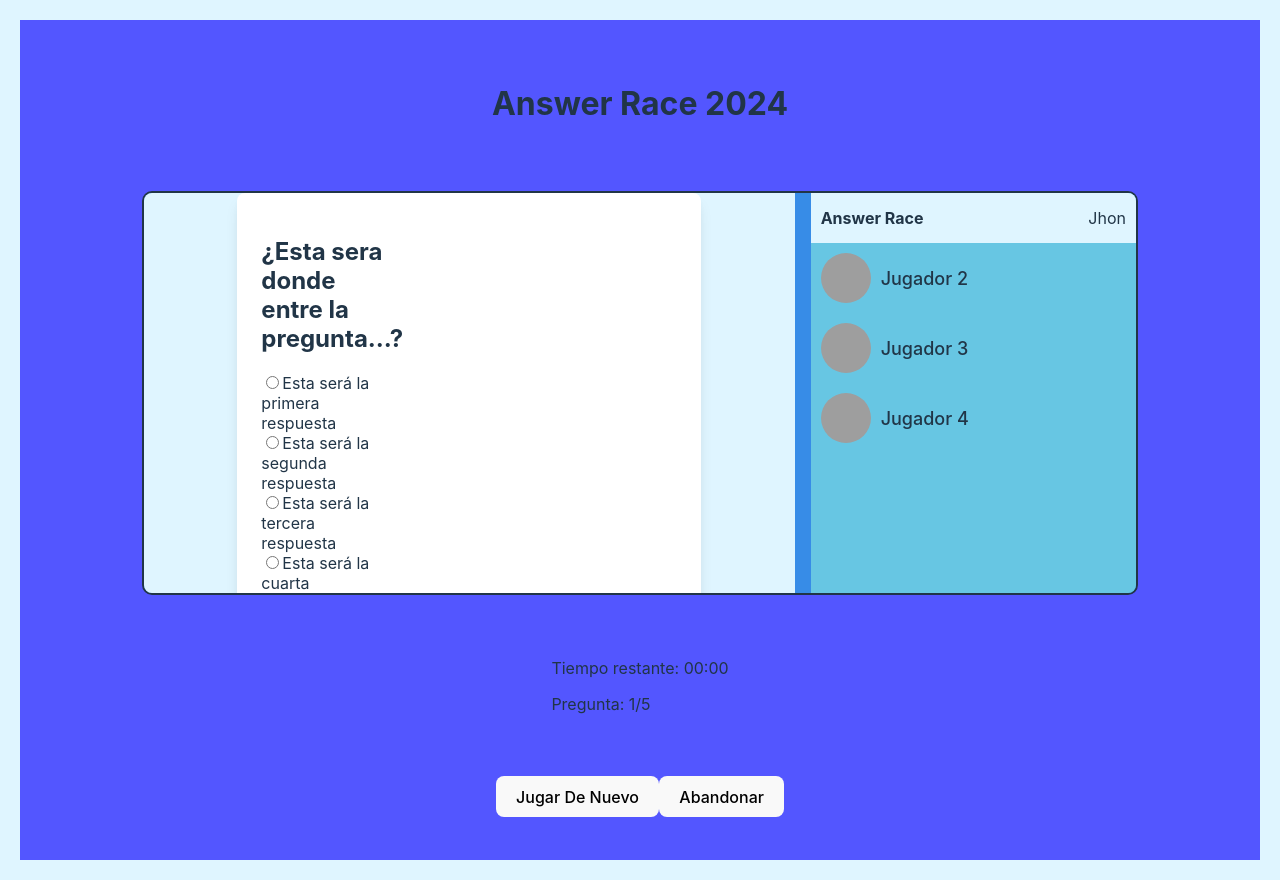
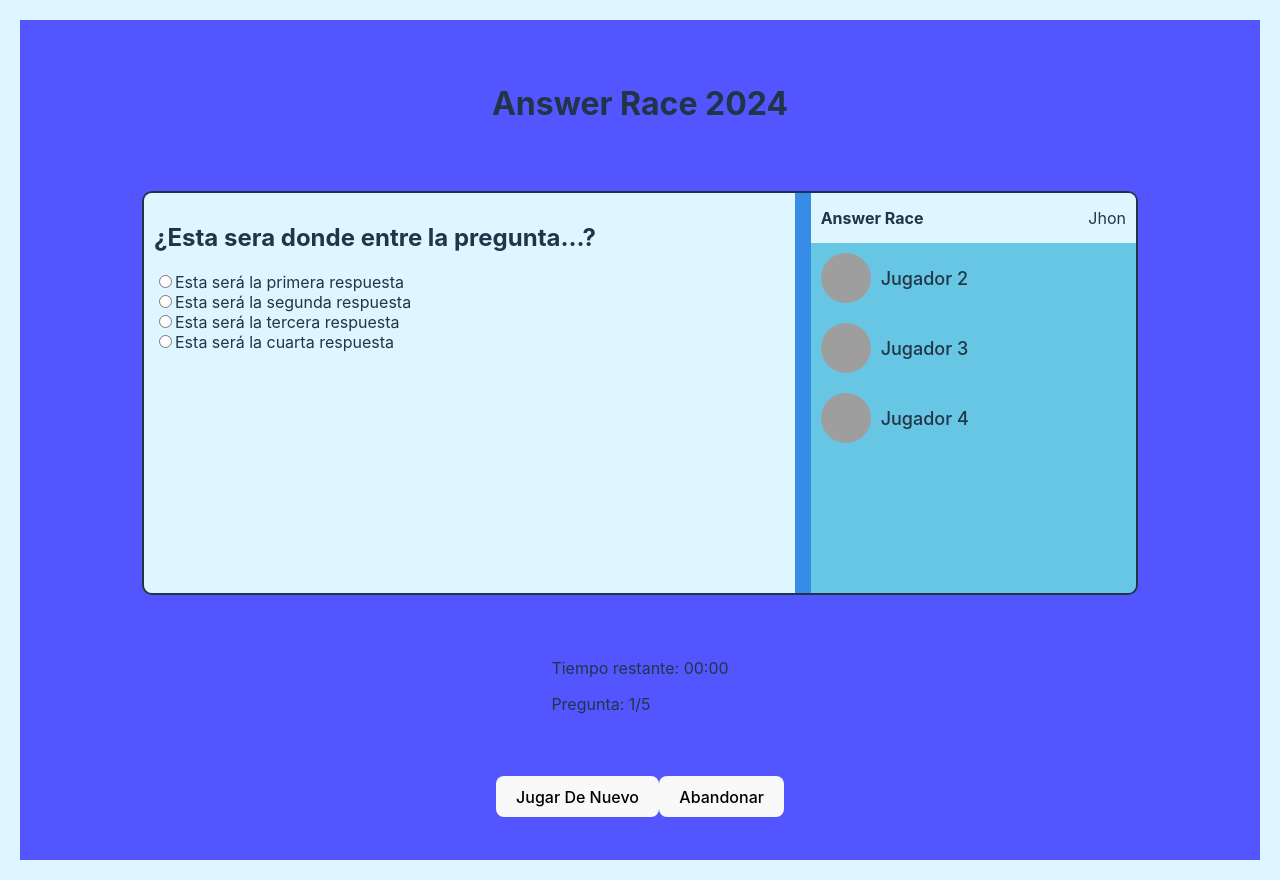
Before and after one commit to DevPioneers2024/DevQuiz-Front, a React (Vite) app: page /Gameroom in a window 1280 px wide. Built offline with nearby package versions, Linux system fonts and the light colour scheme; grey boxes are pictures that could not be loaded.

Commit message:
Mod container answer

```diff
--- a/src/components/answer/Preguntas.jsx
+++ b/src/components/answer/Preguntas.jsx
@@ -1,15 +1,12 @@
 import '../../sass/preguntas.sass'
+import style from '../../sass/Gameroom.module.sass'
 
 import 'react';
 
 function Preguntas() {
     return (
-        <section className="Preguntas">
-           { /*<header className="Preguntas-title">
-                <h1>Answer Race 2024</h1>
-              </header>
-            */}
-            <main className="Preguntas-main">
+        <section className={style.useranswer}>
+            <main>
                 <article className="Preguntas-question">
                     <h2 className="Preguntas-questionText">¿Esta sera donde entre la pregunta...?</h2>
                     <form className="Preguntas-answers">
--- a/src/sass/Gameroom.module.sass
+++ b/src/sass/Gameroom.module.sass
@@ -75,3 +75,9 @@
 .questions
   flex: 2
   background-color: $color-quaternary
+
+.useranswer
+  padding: 10px
+  display: flex
+  align-items: center
+  gap: 10px
--- a/src/sass/preguntas.sass
+++ b/src/sass/preguntas.sass
@@ -13,29 +13,29 @@ $red-600: #e53e3e
   max-width: 26rem
   margin: auto
 
-  &-title
-    text-align: center
-    font-size: 1.5rem
-    font-weight: bold
-    margin-bottom: 1rem
+  //&-title
+  //  text-align: center
+  //  font-size: 1.5rem
+  //  font-weight: bold
+  //  margin-bottom: 1rem
 
   &-main
     display: grid
     grid-template-columns: repeat(1, minmax(0, 1fr))
-    gap: 1.5rem
+    gap: 0.5rem
 
     @media (min-width: 768px)
       grid-template-columns: repeat(3, minmax(0, 1fr))
 
     &-question
       grid-column: span 2 / span 2
-      background-color: $blue-100
+      background-color: $blue-600
       border-radius: 0.375rem
-      padding: 1rem
+      //padding: 1rem
 
       &Text
         font-weight: 600
-        margin-bottom: 0.75rem
+        //margin-bottom: 0.75rem
 
       &-answers
         &-answer
```
